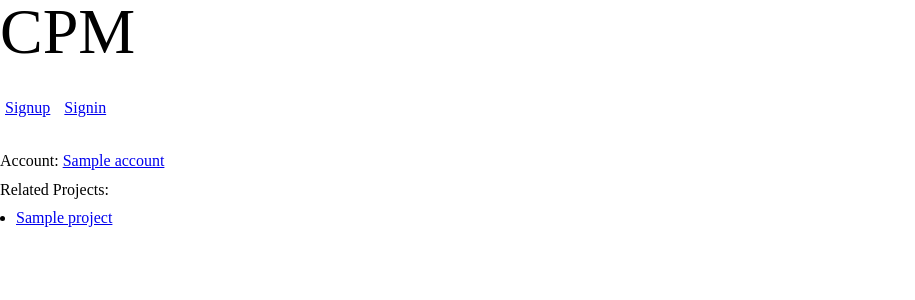
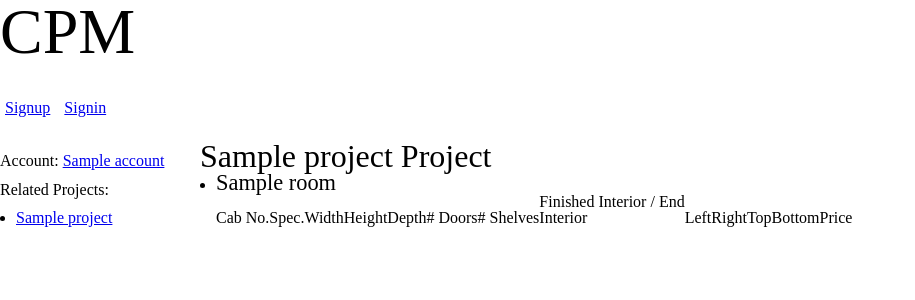
Before and after one commit to propose-software/propose, a Django app: template cabinets_app/templates/project/project_home.html in a window 1280 px wide. Shown: the top 300 px of the page, without its empty margins (0-915 px from the left). Run offline with Django 3.2, Linux system fonts and the light colour scheme; the template is opened without the code that fills it: most values are stand-ins (such as "Sample title", 1, 10 or a date in 2020); lists and menus that the app fills with data are empty; style sheets or scripts are compiled from the project's sources; some libraries are stand-ins or nearby versions.

Commit message:
working on project_home template and updated cabinet model to have room foreign key

```diff
--- a/cabinets_app/models.py
+++ b/cabinets_app/models.py
@@ -205,7 +205,11 @@ class Cabinet(models.Model):
         null=True,
         related_name='cabinets'
     )
-    room = models.CharField(max_length=128)
+    room = models.ForeignKey(
+        Room,
+        on_delete=models.CASCADE,
+        related_name='cabinets'
+    )
     cabinet_number = models.IntegerField()
     width = models.DecimalField(max_digits=6, decimal_places=2)
     height = models.DecimalField(max_digits=6, decimal_places=2)
--- a/cabinets_app/templates/project/project_home.html
+++ b/cabinets_app/templates/project/project_home.html
@@ -1,9 +1,66 @@
 {% extends "generic/base.html" %}
 
-{% block title %}Project Detail{% endblock %}
+{% block title %}Project Home{% endblock %}
 
 {% block content %}
   <section class="project_detail">
-
+    <h2>{{ project.name }} Project</h2>
+    <ul>
+      {% for room in rooms %}
+        <li>
+          <h3>{{ room.name }}</h3>
+          <table>
+            <thead>
+              <tr>
+                <th></th>
+                <th></th>
+                <th></th>
+                <th></th>
+                <th></th>
+                <th></th>
+                <th></th>
+                <th span="5">Finished Interior / End</th>
+                <th></th>
+              </tr>
+              <tr>
+                <th>Cab No.</th>
+                <th>Spec.</th>
+                <th>Width</th>
+                <th>Height</th>
+                <th>Depth</th>
+                <th># Doors</th>
+                <th># Shelves</th>
+                <th>Interior</th>
+                <th>Left</th>
+                <th>Right</th>
+                <th>Top</th>
+                <th>Bottom</th>
+                <th>Price</th>
+              </tr>
+            </thead>
+            <tbody>
+              {% for cabinet in cabinets %}
+                {% if cabinet.room.name == room.name %}
+                  <tr>
+                    <td>{{ cabinet.cabinet_number }}</td>
+                    <td>{{ cabinet.specification }}</td>
+                    <td>{{ cabinet.width }}</td>
+                    <td>{{ cabinet.height }}</td>
+                    <td>{{ cabinet.depth }}</td>
+                    <td>{{ cabinet.number_of_doors }}</td>
+                    <td>{{ cabinet.number_of_shelves }}</td>
+                    <td><input type="checkbox"></td>
+                    <td><input type="checkbox"></td>
+                    <td><input type="checkbox"></td>
+                    <td><input type="checkbox"></td>
+                    <td><input type="checkbox"></td>
+                  </tr>
+                {% endif %}
+              {% endfor %}
+            </tbody>
+          </table>
+        </li>
+      {% endfor %}
+    </ul>
   </section>
 {% endblock content %}
```
